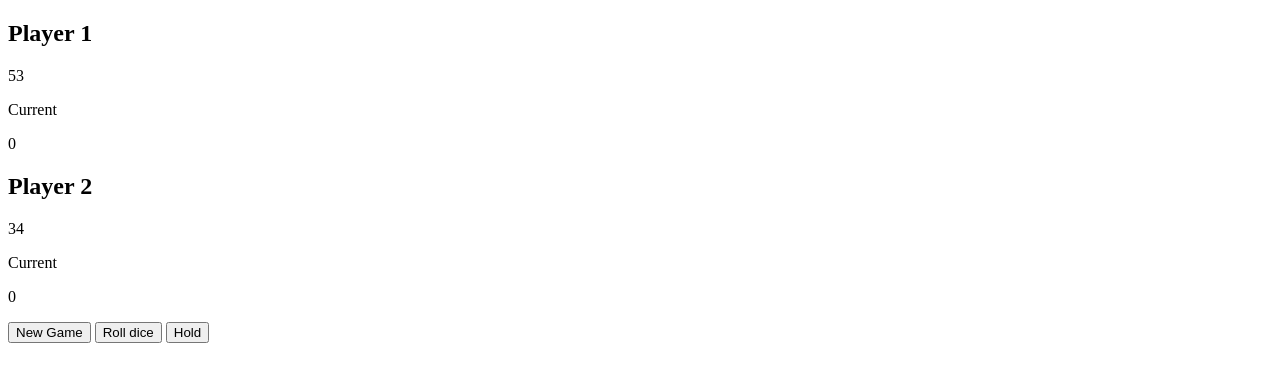
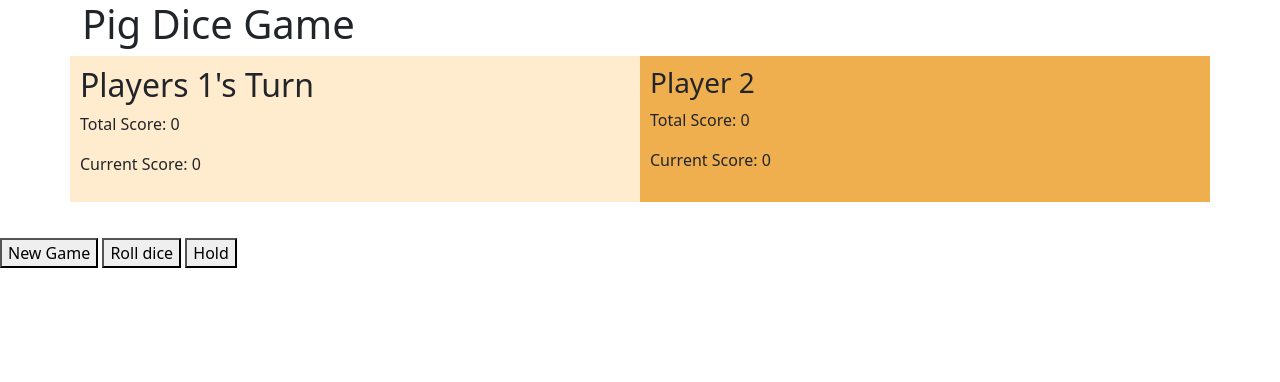
Before and after one commit to ZuriGa/Pig-Dice-Game, a plain HTML site: page index.html in a window 1280 px wide. Drawn offline with nearby package versions, Linux system fonts and the light colour scheme.

Commit message:
add columns and css code

```diff
--- a/css/styles.css
+++ b/css/styles.css
@@ -1,22 +1,11 @@
-*{
-    box-sizing: border-box;
-}
-
-div {
-    flex-wrap: wrap;
-    align-content: center;
-}
-
 .column {
-
     float: left;
     width: 50%;
     padding: 10px;
-    height: 300px;
 }
 
 .row:after {
     content: "";
     display: table;
-    clear: both;
+    clear:both;
 }
--- a/index.html
+++ b/index.html
@@ -1,9 +1,11 @@
-<!-- <!DOCTYPE html>
+<!DOCTYPE html>
 <html lang="en">
 
 <head>
     <meta charset="UTF-8">
     <meta name="viewport" content="width=device-width, initial-scale=1.0">
+    <link href="https://cdn.jsdelivr.net/npm/bootstrap@5.2.3/dist/css/bootstrap.min.css" rel="stylesheet" integrity="sha384-rbsA2VBKQhggwzxH7pPCaAqO46MgnOM80zW1RWuH61DGLwZJEdK2Kadq2F9CUG65" crossorigin="anonymous">
+
     <link href="css/styles.css" rel="stylesheet" type="text/css">
     <script src="js/scripts.js"></script>
 
@@ -16,51 +18,26 @@
         <div class="row">
             <div class="column" style="background-color: blanchedalmond;">
                 <h2><span id="player1">Player 1</span></h2>
+                <p>Total Score: <span id="total-score-1">0</span></p>
+                <p>Current Score: <span id="current-score-1">0</span></p>
+
             </div>
-            <div class="column" style="background-color: rgb(245, 208, 152);">
-                <h3>Player 2</h3>
+            <div class="column" style="background-color: rgb(239, 175, 79);">
+                <h3><span id="player2">Player 2</span></h3>
+                <p>Total Score: <span id="total-score-2">0</span></p>
+                <p>Current Score: <span id="current-score-2">0</span></p>
+            </div>
+            <div class="column">
+            <p id="message"></p>
             </div>
         </div>
     </div>
 
-
+    <button id="buttonNew">New Game</button>
+    <button id="buttonRoll">Roll dice</button>
+    <button id="buttonHold">Hold</button>
 
 
 </body>
 
-</html> -->
-
-
-<!DOCTYPE html>
-<html lang="en">
-<head>
-    <meta charset="UTF-8">
-    <meta name="viewport" content="width=device-width, initial-scale=1.0">
-    <title>PigDice Game:</title>
-</head>
-<body>
-    <main>
-        <section class="player1">
-            <h2 class="name" id="player1">Player 1</h2>
-            <p class="score" id="score0">53</p>
-            <div class="current">
-                <p class="current-label">Current</p>
-                <p class="current-score" id="current0">0</p>
-            </div>
-        </section>
-        <section class="player2">
-            <h2 class="name" id="player2">Player 2</h2>
-            <p class="score" id="score1">34</p>
-            <div class="current">
-                <p class="current-label">Current</p>
-                <p class="current-score" id="current1">0</p>
-            </div>
-        </section>
-
-        <button class="buttonNew">New Game</button>
-        <button class="buttonRoll">Roll dice</button>
-        <button class="buttonHold">Hold</button>
-    </main>
-
-</body>
 </html>
--- a/js/scripts.js
+++ b/js/scripts.js
@@ -1,7 +1,8 @@
+// Business Logic
 function PigDiceGame() {
     this.players = [
-    { name: "Player 1", totalScore: 0, currentScore: 0},
-    { name: "Player 2", totalScore: 0, currentScore: 0}
+        { name: "Player 1", totalScore: 0, currentScore: 0 },
+        { name: "Player 2", totalScore: 0, currentScore: 0 }
     ];
     this.activePlayer = 0;
     this.dice = 0;
@@ -22,34 +23,91 @@ PigDiceGame.prototype.rollDice = function() {
 PigDiceGame.prototype.hold = function() {
     this.players[this.activePlayer].totalScore += this.players[this.activePlayer].currentScore;
 
-    if (this.players[this.activePlayer].totalScore >= 100){
-        return "winner";
+    if (this.players[this.activePlayer].totalScore >= 100) {
+        return this.players[this.activePlayer].name;
     }
 
     this.players[this.activePlayer].currentScore = 0;
     this.switchPlayer();
-    return this.activePlayer;
-
+    return null;
 };
 
 PigDiceGame.prototype.switchPlayer = function () {
-
     this.activePlayer = 1 - this.activePlayer;
 };
 
 PigDiceGame.prototype.getCurrentPlayer = function () {
-    return this.activePlayer;
-}
+    return this.players[this.activePlayer];
+};
 
 PigDiceGame.prototype.getCurrentDice = function () {
     return this.dice;
 };
 
 PigDiceGame.prototype.reset = function () {
-    this.activePlayer = [
-        {name: "Player 1", totalScore: 0, currentScore: 0},
-        {name: "Player 2", totalScore: 0, currentScore: 0}
+    this.players = [
+        { name: "Player 1", totalScore: 0, currentScore: 0 },
+        { name: "Player 2", totalScore: 0, currentScore: 0 }
     ];
     this.activePlayer = 0;
     this.dice = 0;
-}
+};
+
+// UI Logic
+window.addEventListener("load", function() {
+    const game = new PigDiceGame();
+    const rollButton = document.getElementById("buttonRoll");
+    const holdButton = document.getElementById("buttonHold");
+    const newGameButton = document.getElementById("buttonNew");
+    const playerNameElement = document.getElementById("player1");
+    const totalScoreElement1 = document.getElementById("total-score-1");
+    const totalScoreElement2 = document.getElementById("total-score-2");
+    const currentScoreElement1 = document.getElementById("current-score-1");
+    const currentScoreElement2 = document.getElementById("current-score-2");
+    const messageElement = document.getElementById("message");
+
+    function updateUI() {
+        const currentPlayer = game.getCurrentPlayer();
+        playerNameElement.textContent = currentPlayer.name + "'s Turn";
+        if (currentPlayer.name === "Player 1") {
+            document.getElementById("player1").textContent = "Players 1's Turn";
+            document.getElementById("player2").textContent = "Player 2";
+        } else {
+            document.getElementById("player1").textContent = "Player 1";
+            document.getElementById("player2").textContent = "Players 2's Turn";
+        }
+        totalScoreElement1.textContent = game.players[0].totalScore;
+        totalScoreElement2.textContent = game.players[1].totalScore;
+        currentScoreElement1.textContent = game.players[0].currentScore;
+        currentScoreElement2.textContent = game.players[1].currentScore;
+        messageElement.textContent = "";
+    }
+
+    rollButton.addEventListener("click", function () {
+        const diceValue = game.rollDice();
+        updateUI();
+
+        if (diceValue === 1) {
+            messageElement.textContent = "Oops! You rolled 1";
+        }
+
+    });
+
+    holdButton.addEventListener("click", function () {
+        const winner = game.hold();
+        updateUI();
+
+        if (winner) {
+            messageElement.textContent = winner + " wins!";
+        }
+
+    });
+
+    newGameButton.addEventListener("click", function () {
+        game.reset();
+        updateUI();
+    });
+
+    updateUI();
+
+});
```
Also changed, not shown: img/Dice-1.svg.png (added), img/Dice-2.svg.png (added), img/Dice-3.svg.png (added), img/Dice-4.svg.png (added), img/Dice-5.svg.png (added), img/Dice-6.svg.png (added), 1 other file.
